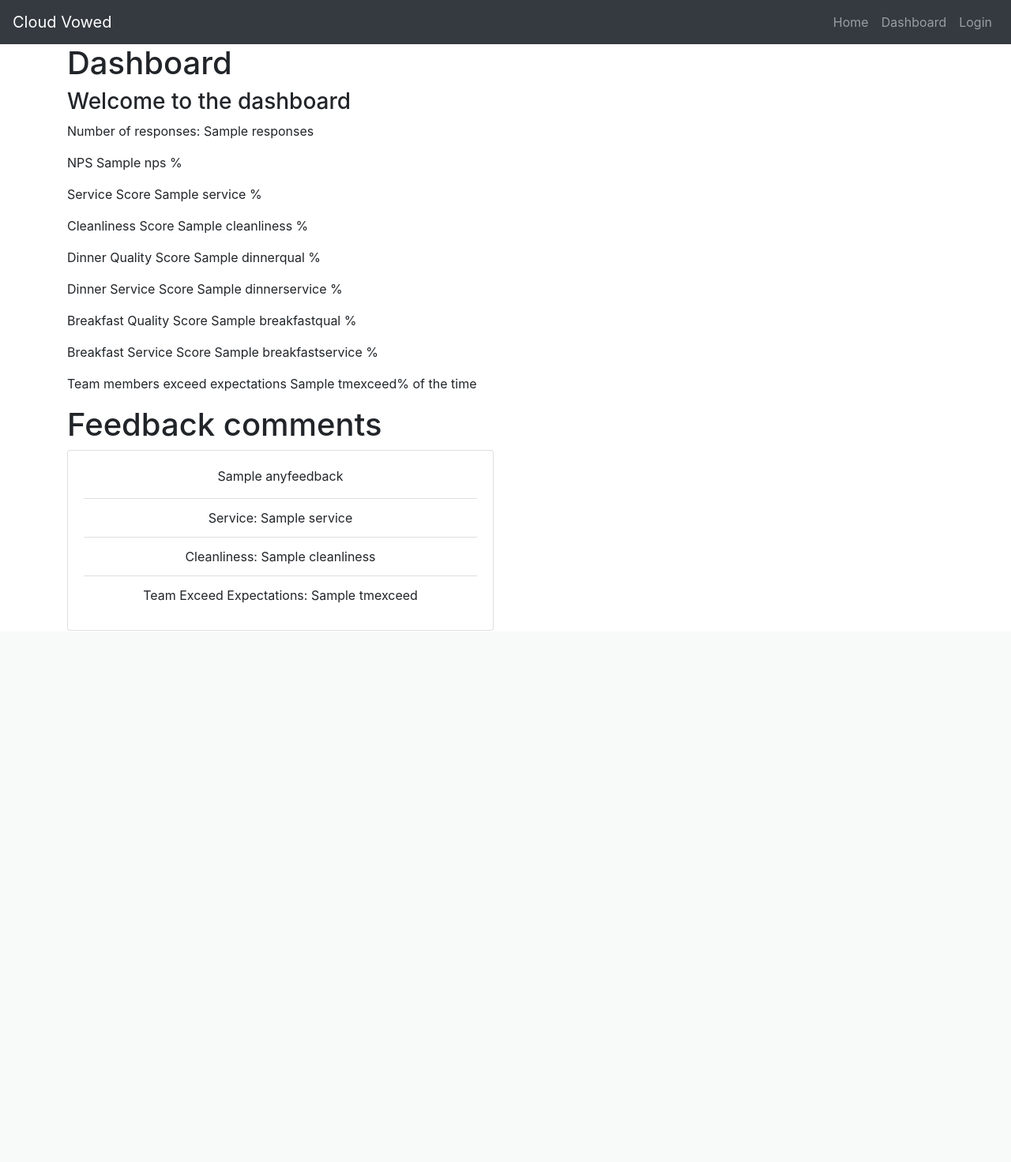
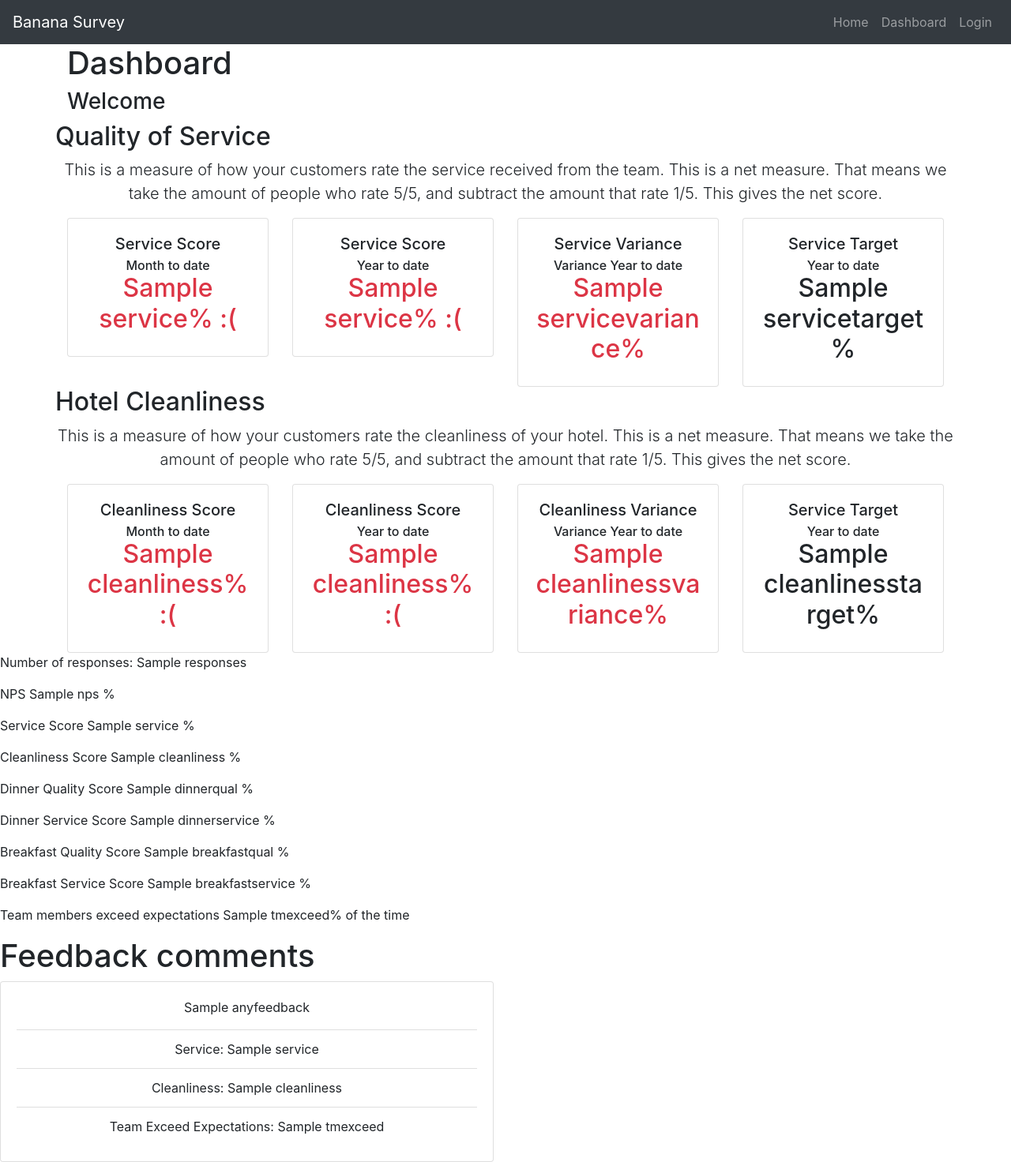
Before and after one commit to adamrichardson14/feedback, a Django app: template templates/survey/dashboard.html in a window 1280 px wide. Shown: the whole page at 79% size. Before the commit the page ends 799 px from the top, so only its background shows below. Run offline with Django 3.2, Linux system fonts and the light colour scheme; the template is opened without the code that fills it: most values are stand-ins (such as "Sample title", 1, 10 or a date in 2020); some libraries are stand-ins or nearby versions.

Commit message:
Dashboard begun. User auth completed. User filtering completed. Logged in user shows only their dashboard. Service/Cleanliness sections completed

```diff
--- a/account/models.py
+++ b/account/models.py
@@ -7,6 +7,12 @@ class Profile(models.Model):
     user = models.OneToOneField(User, on_delete=models.CASCADE)
     bio = models.TextField(max_length=500, blank=True)
     country = models.CharField(max_length=40, blank=True)
+    servicetarget = models.IntegerField()
+    cleanlinesstarget = models.IntegerField()
+    tmexceedtarget = models.IntegerField()
+
+    def __str__(self):
+        return self.user.username
 
 @receiver(post_save, sender=User)
 def create_user_profile(sender, instance, created, **kwargs):
--- a/survey/forms.py
+++ b/survey/forms.py
@@ -4,7 +4,7 @@ from .models import Survey
 class SurveyForm(ModelForm):
     class Meta:
         model = Survey
-        exclude = ['company', 'site', 'date_submitted', 'arrival_date']
+        exclude = ['company', 'site', 'date_submitted', 'arrival_date', 'servicetarget', 'cleanlinesstarget', 'tmexceedtarget']
         labels = {
             'email': ('Please enter your email here'),
             'nps': ('How likely are you to recommend our hotel to your friends and family?'),
--- a/survey/urls.py
+++ b/survey/urls.py
@@ -1,8 +1,10 @@
 from django.contrib import admin
 from django.urls import path, include
+from django.conf.urls import url
 from . import views
 
 urlpatterns = [
     path('questions', views.questions, name='questions'),
-    path('dashboard', views.dashboard, name='dashboard')
+    path('dashboard', views.dashboard, name='dashboard'),
+    path('comments', views.comments, name='comments')
 ]
--- a/templates/base.html
+++ b/templates/base.html
@@ -5,11 +5,11 @@
     <meta name="viewport" content="width=device-width, initial-scale=1.0">
     <meta http-equiv="X-UA-Compatible" content="ie=edge">
     <link rel="stylesheet" href="https://stackpath.bootstrapcdn.com/bootstrap/4.1.3/css/bootstrap.min.css" integrity="sha384-MCw98/SFnGE8fJT3GXwEOngsV7Zt27NXFoaoApmYm81iuXoPkFOJwJ8ERdknLPMO" crossorigin="anonymous">
-    <title>Guest Survey app</title>
+    <title>Survey app</title>
 </head>
 <body>
     <nav class="navbar navbar-expand-md navbar-dark bg-dark">
-        <a class="navbar-brand" href="#">Cloud Vowed</a>
+        <a class="navbar-brand" href="#">Banana Survey</a>
         <button class="navbar-toggler" type="button" data-toggle="collapse" data-target="#navbarSupportedContent" aria-controls="navbarSupportedContent" aria-expanded="false" aria-label="Toggle navigation">
             <span class="navbar-toggler-icon"></span>
         </button>
@@ -19,16 +19,21 @@
                     <li class="nav-item"><a class="nav-link" href=" {% url 'index'%} ">Home</a></li>
                     <li class="nav-item"><a class="nav-link" href="{% url 'dashboard'%}">Dashboard</a></li>
                     {% if user.is_authenticated %}
+                    <li class="nav-item"><a href="{% url 'comments'%}" class="nav-link" href="#">Comments</a></li>
                     <li class="nav-item"><a href="{% url 'logout' %}" class="nav-link" href="#">Logout</a></li>
+
                     {% else %}
                     <li class="nav-item"><a href="{% url 'login' %}" class="nav-link" href="#">Login</a></li>
                     {%  endif %}
         </div>
     </nav>
 
-    {% block content %}{% endblock %}
+    {% block content %}{% endblock content %}
 
-<script src="https://code.jquery.com/jquery-3.3.1.slim.min.js" integrity="sha384-q8i/X+965DzO0rT7abK41JStQIAqVgRVzpbzo5smXKp4YfRvH+8abtTE1Pi6jizo" crossorigin="anonymous"></script>
+<script src="https://code.jquery.com/jquery-3.3.1.min.js"
+    integrity="sha256-FgpCb/KJQlLNfOu91ta32o/NMZxltwRo8QtmkMRdAu8="
+    crossorigin="anonymous"></script>
+<script src="https://cdnjs.cloudflare.com/ajax/libs/Chart.js/2.7.3/Chart.bundle.min.js"></script>
 <script src="https://cdnjs.cloudflare.com/ajax/libs/popper.js/1.14.3/umd/popper.min.js" integrity="sha384-ZMP7rVo3mIykV+2+9J3UJ46jBk0WLaUAdn689aCwoqbBJiSnjAK/l8WvCWPIPm49" crossorigin="anonymous"></script>
 <script src="https://stackpath.bootstrapcdn.com/bootstrap/4.1.3/js/bootstrap.min.js" integrity="sha384-ChfqqxuZUCnJSK3+MXmPNIyE6ZbWh2IMqE241rYiqJxyMiZ6OW/JmZQ5stwEULTy" crossorigin="anonymous"></script>
 </body>
--- a/templates/survey/dashboard.html
+++ b/templates/survey/dashboard.html
@@ -1,9 +1,173 @@
 {% extends 'base.html'%}
+{% load static %}
 {% block content %}
+
 <div class="container">
+        <h1>Dashboard</h1>
+        <h3>Welcome <span class="text-muted"> {{user.username}}</h3></span>
 
-<h1>Dashboard</h1>
-<h3>Welcome to the dashboard</h3>
+<div class="row"> <!--SERVICE SECTION -->
+        <h2 class="text-center">Quality of Service</h2>
+        <p class="lead text-center">This is a measure of how your customers rate the service received from the team. This is a net measure. That means we take the amount of people who rate 5/5, and subtract the amount that rate 1/5. This gives the net score.</p>
+
+    <div class="col-md-3">
+        <div class="card text-center">
+            <div class="card-body">
+                <h5 class="card-title">
+                    Service Score
+                </h5>
+                <h6 class="card-subtitle">
+                    Month to date
+                </h6>
+                {% if service > servicetarget %}
+                <h2 class="text-success">{{service}}% :)</h2>
+                {% else %}
+                <h2 class="text-danger">{{service}}% :(</h2>
+                {% endif %}
+            </div>
+        </div>
+    </div>
+
+    <div class="col-md-3">
+        <div class="card text-center">
+            <div class="card-body">
+                <h5 class="card-title">
+                    Service Score
+                </h5>
+                <h6 class="card-subtitle">
+                    Year to date
+                </h6>
+                {% if service > servicetarget %}
+                <h2 class="text-success">{{service}}% :)</h2>
+                {% else %}
+                <h2 class="text-danger">{{service}}% :(</h2>
+                {% endif %}
+            </div>
+        </div>
+    </div>
+    <div class="col-md-3">
+        <div class="card text-center">
+            <div class="card-body">
+                <h5 class="card-title">
+                    Service Variance
+                </h5>
+                <h6 class="card-subtitle">
+                    Variance Year to date
+                </h6>
+                {% if servicevariance > 0  %}
+                <h2 class="text-success">{{servicevariance}}%</h2>
+                {% else %}
+                <h2 class="text-danger">{{servicevariance}}%</h2>
+                {% endif %}
+            </div>
+        </div>
+    </div>
+    <div class="col-md-3">
+        <div class="card text-center">
+        <div class="card-body">
+            <h5 class="card-title">
+                Service Target
+            </h5>
+            <h6 class="card-subtitle">
+                Year to date
+            </h6>
+            <h2>{{servicetarget}}%</h2>
+        </div>
+    </div>
+    </div>
+
+
+
+    </div> <!-- row end-->
+
+
+    <div class="row"> <!--CLEANLINESS SECTION-->
+        <h2 class="text-center">Hotel Cleanliness</h2>
+        <p class="lead text-center">This is a measure of how your customers rate the cleanliness of your hotel. This is a net measure. That means we take the amount of people who rate 5/5, and subtract the amount that rate 1/5. This gives the net score.</p>
+
+    <div class="col-md-3">
+        <div class="card text-center">
+            <div class="card-body">
+                <h5 class="card-title">
+                    Cleanliness Score
+                </h5>
+                <h6 class="card-subtitle">
+                    Month to date
+                </h6>
+                {% if cleanliness > cleanlinesstarget %}
+                <h2 class="text-success">{{cleanliness}}% :)</h2>
+                {% else %}
+                <h2 class="text-danger">{{cleanliness}}% :(</h2>
+                {% endif %}
+            </div>
+        </div>
+    </div>
+
+    <div class="col-md-3">
+        <div class="card text-center">
+            <div class="card-body">
+                <h5 class="card-title">
+                    Cleanliness Score
+                </h5>
+                <h6 class="card-subtitle">
+                    Year to date
+                </h6>
+                {% if cleanliness > cleanlinesstarget %}
+                <h2 class="text-success">{{cleanliness}}% :)</h2>
+                {% else %}
+                <h2 class="text-danger">{{cleanliness}}% :(</h2>
+                {% endif %}
+            </div>
+        </div>
+    </div>
+    <div class="col-md-3">
+        <div class="card text-center">
+            <div class="card-body">
+                <h5 class="card-title">
+                    Cleanliness Variance
+                </h5>
+                <h6 class="card-subtitle">
+                    Variance Year to date
+                </h6>
+                {% if cleanlinessvariance > 0  %}
+                <h2 class="text-success">{{cleanlinessvariance}}%</h2>
+                {% else %}
+                <h2 class="text-danger">{{cleanlinessvariance}}%</h2>
+                {% endif %}
+            </div>
+        </div>
+    </div>
+    <div class="col-md-3">
+        <div class="card text-center">
+        <div class="card-body">
+            <h5 class="card-title">
+                Service Target
+            </h5>
+            <h6 class="card-subtitle">
+                Year to date
+            </h6>
+            <h2>{{cleanlinesstarget}}%</h2>
+        </div>
+    </div>
+    </div>
+
+    </div>
+
+</div> <!-- container end-->
+
+
+
+
+
+
+
+
+
+
+
+
+
+
 <p>Number of responses: {{responses}} </p>
 <p>NPS {{ nps }} % </p>
 <p>Service Score {{ service }} % </p>
@@ -13,6 +177,9 @@
 <p>Breakfast Quality Score {{ breakfastqual }} % </p>
 <p>Breakfast Service Score {{ breakfastservice }} % </p>
 <p>Team members exceed expectations {{tmexceed}}% of the time</p>
+
+
+
 
 <h1>Feedback comments</h1>
 
```
Also changed, not shown: survey/views.py (+32 -3 lines), templates/pages/index.html (+7 -0 lines), templates/survey/comments.html (added, +19 -0 lines), todo.txt (+8 -4 lines), account/migrations/0002_auto_20181117_2247.py (added), survey/migrations/0006_auto_20181117_2129.py (added), survey/migrations/0007_auto_20181117_2240.py (added).
